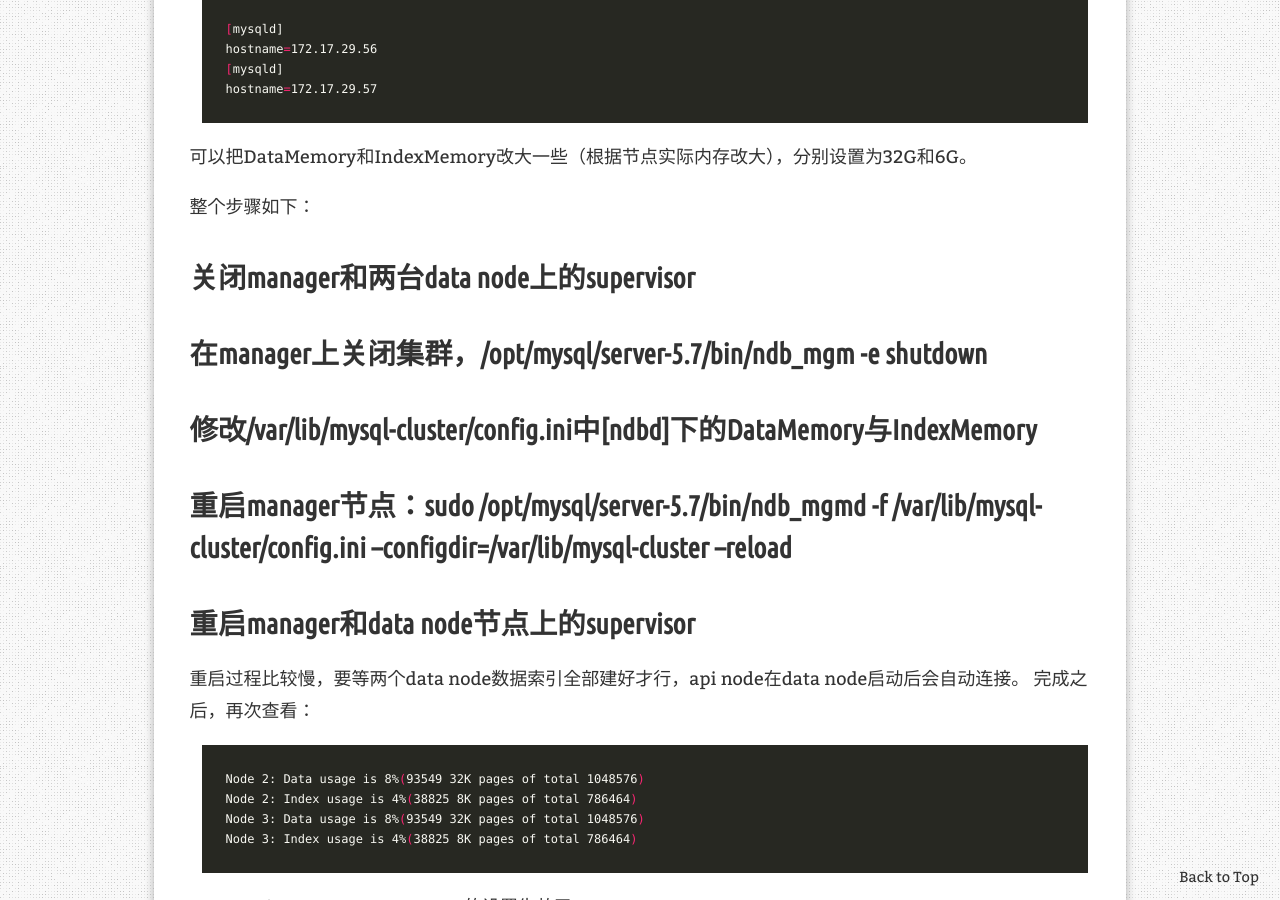
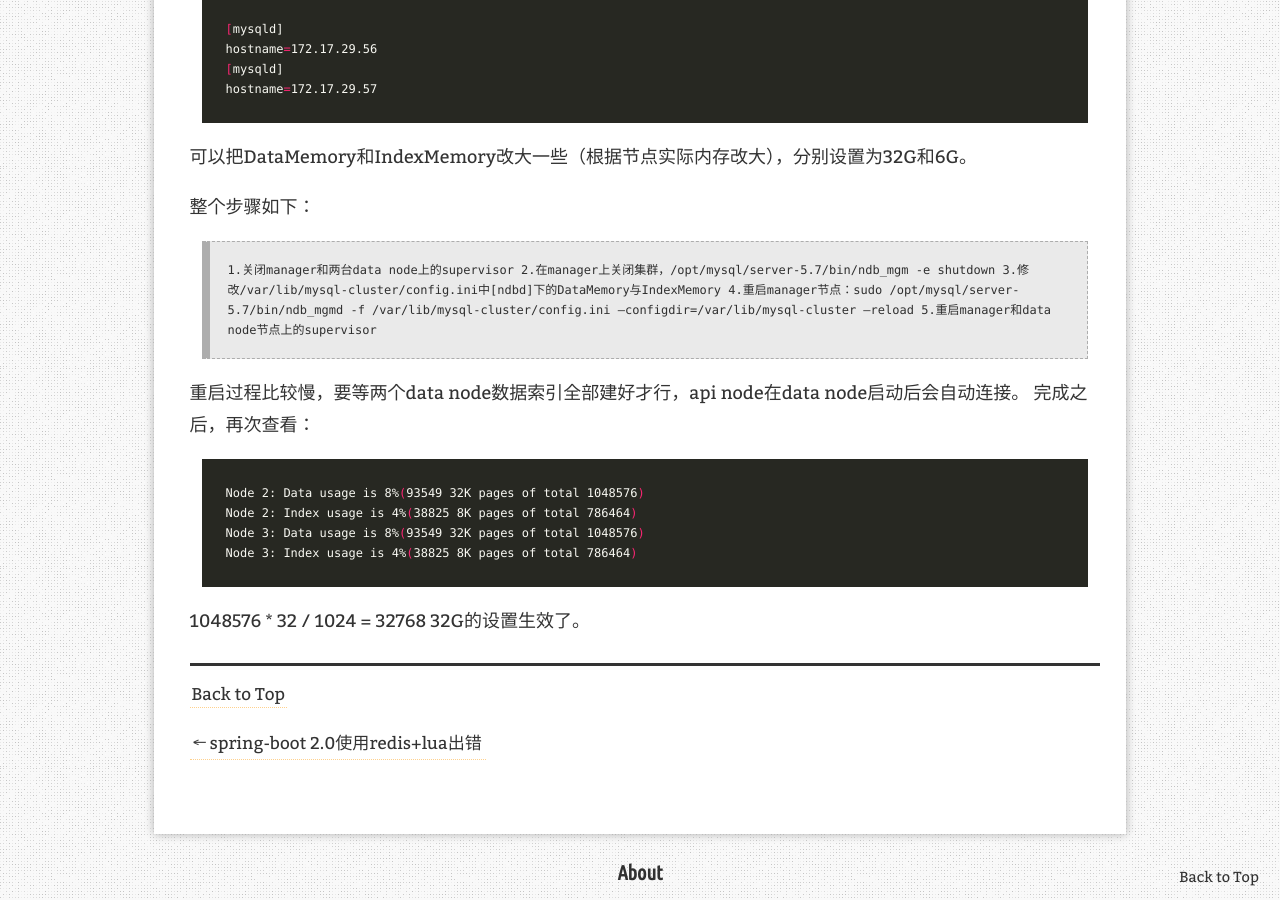
Before and after one commit to xiaoyuz/xiaoyuz.github.io, a Jekyll site: the page built from _posts/2018-05-17-mysql-cluster-table-full.markdown, in a window 1280 px wide and 900 px high, scrolled down 1832 px. Built offline with Jekyll 4.4.1, drawn with Linux system fonts in a browser that asks for light colours; nearby versions of some CDN libraries; comment, search, counter and statistics services are not loaded.

Commit message:
Fix style and tag,

```diff
--- a/_posts/2018-05-15-welcome-to-jekyll.markdown
+++ b/_posts/2018-05-15-welcome-to-jekyll.markdown
@@ -2,7 +2,8 @@
 layout: post
 title:  "参考"
 date:   2018-05-15 21:03:34 +0800
-categories: jekyll update
+categories: [demo]
+tags: [demo, jekyll]
 ---
 You’ll find this post in your `_posts` directory. Go ahead and edit it and re-build the site to see your changes. You can rebuild the site in many different ways, but the most common way is to run `jekyll serve`, which launches a web server and auto-regenerates your site when a file is updated.
 
--- a/_posts/2018-05-17-mysql-cluster-table-full.markdown
+++ b/_posts/2018-05-17-mysql-cluster-table-full.markdown
@@ -78,11 +78,11 @@ hostname=172.17.29.57
 可以把DataMemory和IndexMemory改大一些（根据节点实际内存改大），分别设置为32G和6G。
 
 整个步骤如下：
-## 关闭manager和两台data node上的supervisor
-## 在manager上关闭集群，/opt/mysql/server-5.7/bin/ndb_mgm -e shutdown
-## 修改/var/lib/mysql-cluster/config.ini中[ndbd]下的DataMemory与IndexMemory
-## 重启manager节点：sudo /opt/mysql/server-5.7/bin/ndb_mgmd -f /var/lib/mysql-cluster/config.ini --configdir=/var/lib/mysql-cluster  --reload
-## 重启manager和data node节点上的supervisor
+> 1.关闭manager和两台data node上的supervisor
+> 2.在manager上关闭集群，/opt/mysql/server-5.7/bin/ndb_mgm -e shutdown
+> 3.修改/var/lib/mysql-cluster/config.ini中[ndbd]下的DataMemory与IndexMemory
+> 4.重启manager节点：sudo /opt/mysql/server-5.7/bin/ndb_mgmd -f /var/lib/mysql-cluster/config.ini --configdir=/var/lib/mysql-cluster  --reload
+> 5.重启manager和data node节点上的supervisor
 
 重启过程比较慢，要等两个data node数据索引全部建好才行，api node在data node启动后会自动连接。
 完成之后，再次查看：
```
Also changed, not shown: _posts/2013-04-22-hello-world.md (deleted, +0 -10 lines).
